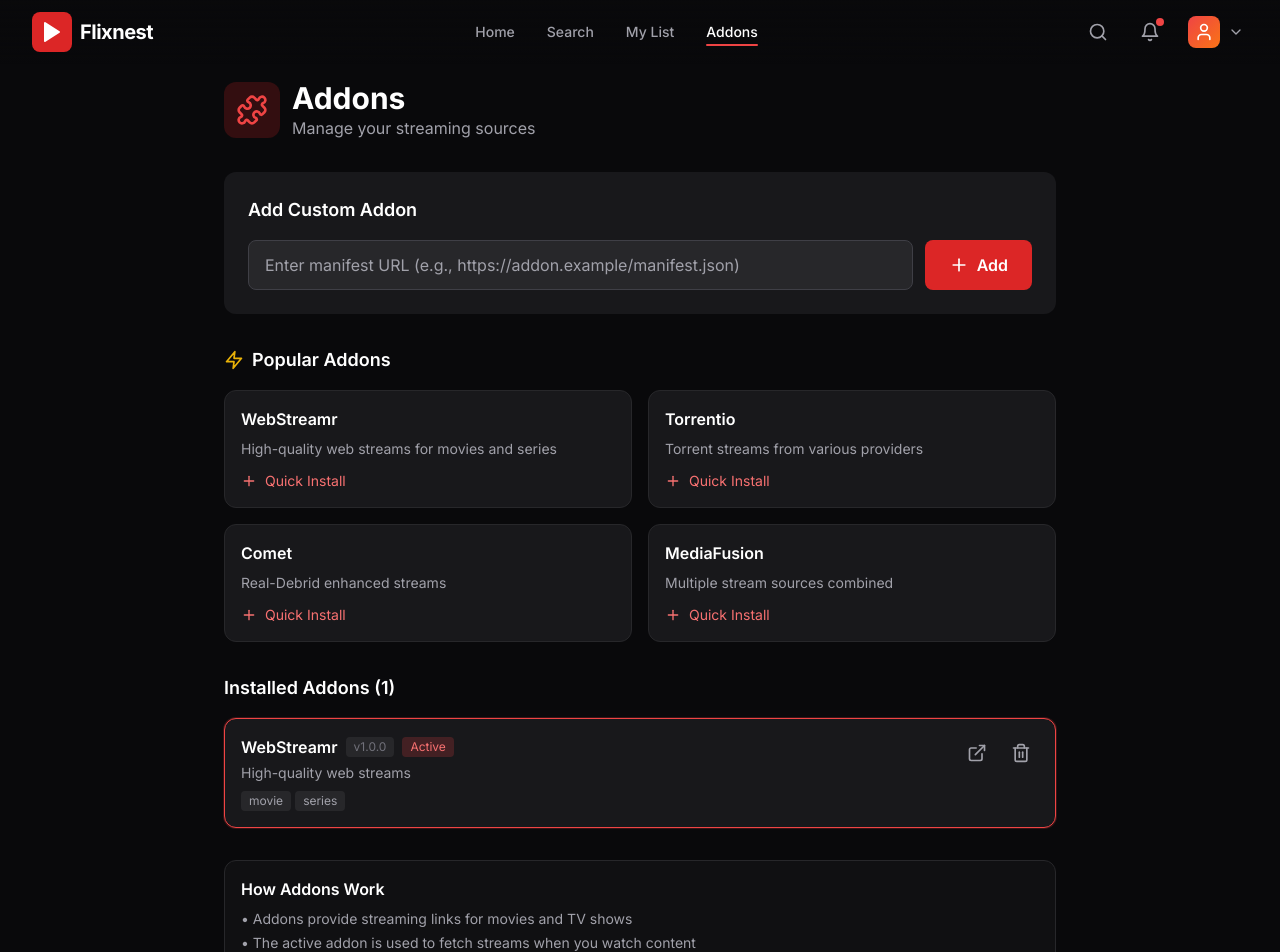
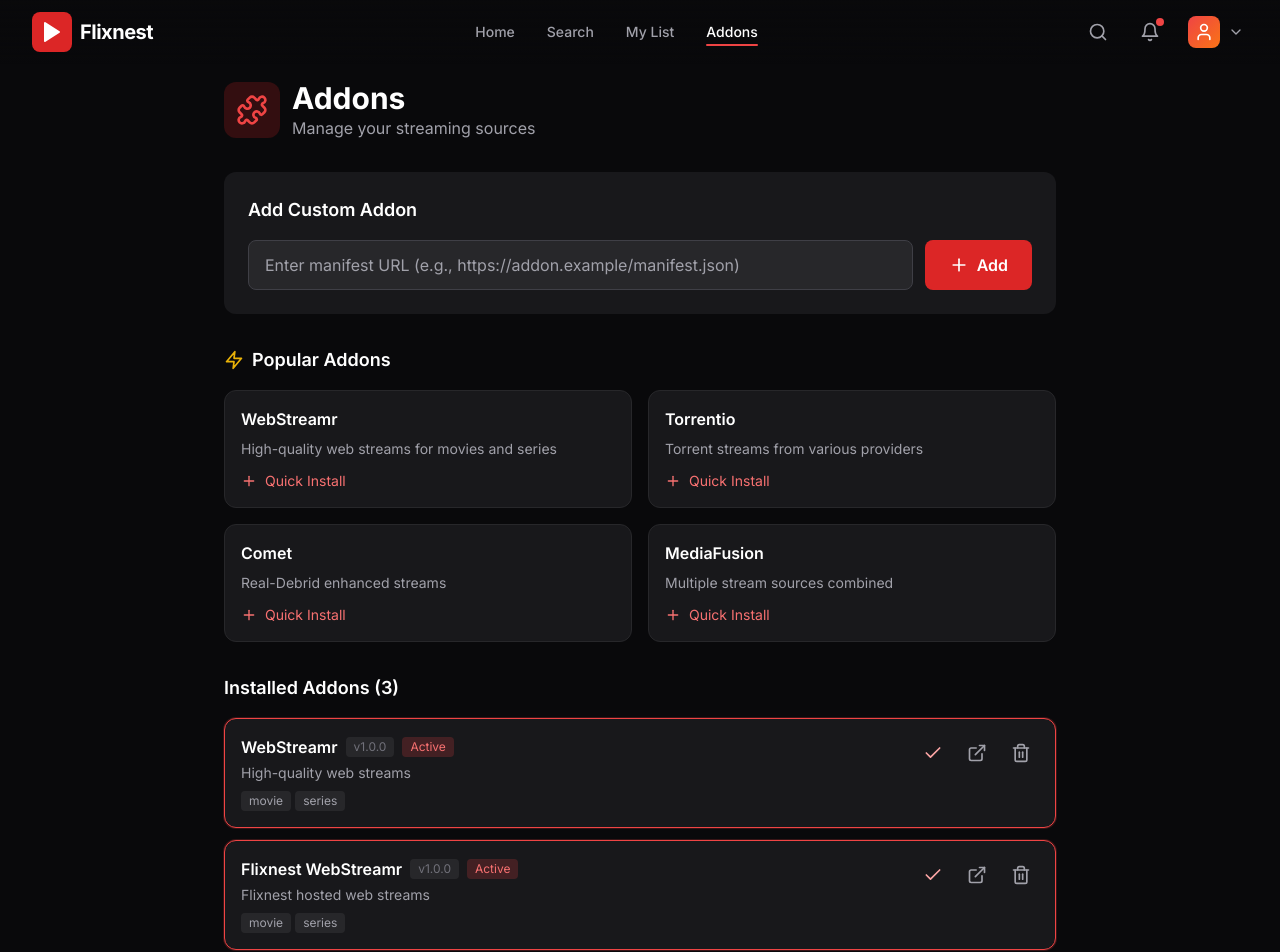
Before and after one commit to Thsandorh/flixnest-web, a Next.js app: page /addons in a window 1280 px wide. Shown: the top 952 px of the page. Built offline with nearby package versions, Linux system fonts and the light colour scheme.

Commit message:
Adjust external player flow and labels

```diff
--- a/app/addons/page.tsx
+++ b/app/addons/page.tsx
@@ -45,7 +45,7 @@ export default function AddonsPage() {
   const [isLoading, setIsLoading] = useState(false);
   const [error, setError] = useState<string | null>(null);
 
-  const { addons, activeAddon, addAddon, removeAddon, setActiveAddon, getAddonByManifest } =
+  const { addons, activeAddons, addAddon, removeAddon, toggleActiveAddon, getAddonByManifest } =
     useAddonStore();
 
   const handleAddAddon = async (url?: string) => {
@@ -113,9 +113,19 @@ export default function AddonsPage() {
     toast.success(`${addon.name} removed`);
   };
 
-  const handleSetActive = (addon: Addon) => {
-    setActiveAddon(addon);
-    toast.success(`${addon.name} is now active`);
+  const handleToggleActive = (addon: Addon) => {
+    const isActive = activeAddons.some((active) => active.id === addon.id);
+    if (isActive && activeAddons.length <= 1) {
+      toast.error('At least one addon must remain active');
+      return;
+    }
+
+    toggleActiveAddon(addon);
+    toast.success(
+      isActive
+        ? `${addon.name} is no longer active`
+        : `${addon.name} is now active`
+    );
   };
 
   return (
@@ -235,7 +245,7 @@ export default function AddonsPage() {
           <div className="space-y-3">
             <AnimatePresence mode="popLayout">
               {addons.map((addon) => {
-                const isActive = activeAddon?.id === addon.id;
+                const isActive = activeAddons.some((active) => active.id === addon.id);
 
                 return (
                   <motion.div
@@ -285,15 +295,17 @@ export default function AddonsPage() {
                       </div>
 
                       <div className="flex items-center gap-2">
-                        {!isActive && (
-                          <button
-                            onClick={() => handleSetActive(addon)}
-                            className="p-2 text-zinc-400 hover:text-green-400 hover:bg-zinc-800 rounded-lg transition-colors"
-                            title="Set as active"
-                          >
-                            <Check className="w-5 h-5" />
-                          </button>
-                        )}
+                        <button
+                          onClick={() => handleToggleActive(addon)}
+                          className={`p-2 rounded-lg transition-colors ${
+                            isActive
+                              ? 'text-red-300 hover:text-red-200 hover:bg-red-500/10'
+                              : 'text-zinc-400 hover:text-green-400 hover:bg-zinc-800'
+                          }`}
+                          title={isActive ? 'Deactivate' : 'Set as active'}
+                        >
+                          <Check className="w-5 h-5" />
+                        </button>
 
                         <a
                           href={addon.manifest}
@@ -326,8 +338,8 @@ export default function AddonsPage() {
           <h3 className="font-semibold text-white mb-2">How Addons Work</h3>
           <ul className="text-sm text-zinc-400 space-y-1">
             <li>• Addons provide streaming links for movies and TV shows</li>
-            <li>• The active addon is used to fetch streams when you watch content</li>
-            <li>• You can install multiple addons and switch between them</li>
+            <li>• Active addons are used together to fetch streams when you watch content</li>
+            <li>• You can keep multiple addons active at the same time</li>
             <li>• Some addons may require additional setup (like Real-Debrid)</li>
           </ul>
         </div>
--- a/app/watch/[type]/[id]/page.tsx
+++ b/app/watch/[type]/[id]/page.tsx
@@ -28,7 +28,7 @@ import {
   useWatchlistStore,
   useAddonStore,
 } from '@/store';
-import { getStreams, getSubtitles, getExternalIds, parseStreamInfo, type Stream } from '@/lib/stremio';
+import { getStreamsFromMultipleAddons, getSubtitles, getExternalIds, parseStreamInfo, type Stream } from '@/lib/stremio';
 
 const TMDB_API_KEY = 'ffe7ef8916c61835264d2df68276ddc2';
 const TMDB_BASE = 'https://api.themoviedb.org/3';
@@ -78,9 +78,14 @@ export default function WatchPage() {
   const [isSeasonExpanded, setIsSeasonExpanded] = useState(true);
   const [isStreamListExpanded, setIsStreamListExpanded] = useState(false);
 
-  const { activeAddon } = useAddonStore();
+  const { activeAddons } = useAddonStore();
   const { isInWatchlist, toggleWatchlist } = useWatchlistStore();
   const { history, updateProgress, markEpisodeWatched, isEpisodeWatched, getEpisodeProgress } = useHistoryStore();
+
+  const isAutoPlayableStream = (stream: Stream) => {
+    const source = (stream.name || stream.title || '').toLowerCase();
+    return source.includes('vixsrc') || source.includes('vidscr');
+  };
 
   // Fetch media details
   const { data: details, isLoading: detailsLoading } = useQuery({
@@ -121,7 +126,14 @@ export default function WatchPage() {
 
   // Fetch streams when ready
   useEffect(() => {
-    if (!imdbId || !activeAddon) return;
+    if (!imdbId) return;
+    if (activeAddons.length === 0) {
+      setAvailableStreams([]);
+      setSelectedStream(null);
+      setStreamUrl(null);
+      setStreamError('No active addons. Enable at least one on the Addons page.');
+      return;
+    }
 
     const fetchStreams = async () => {
       setIsLoadingStream(true);
@@ -129,8 +141,8 @@ export default function WatchPage() {
 
       try {
         const stremioType = type === 'tv' ? 'series' : 'movie';
-        const streams = await getStreams(
-          activeAddon.manifest,
+        const streams = await getStreamsFromMultipleAddons(
+          activeAddons.map((addon) => addon.manifest),
           stremioType,
           imdbId,
           type === 'tv' ? selectedSeason : undefined,
@@ -139,12 +151,18 @@ export default function WatchPage() {
 
         if (streams.length > 0) {
           setAvailableStreams(streams);
-          // Auto-select first stream
-          if (streams[0].url) {
-            setSelectedStream(streams[0]);
-            setStreamUrl(streams[0].url);
-            const info = parseStreamInfo(streams[0]);
+          const autoPlayableStream = streams.find((stream) =>
+            isAutoPlayableStream(stream)
+          );
+          if (autoPlayableStream?.url) {
+            setSelectedStream(autoPlayableStream);
+            setStreamUrl(autoPlayableStream.url);
+            const info = parseStreamInfo(autoPlayableStream);
             toast.success(`Found ${streams.length} stream(s) - Playing ${info.quality}`);
+          } else {
+            setSelectedStream(null);
+            setStreamUrl(null);
+            setStreamError('Only VixSrc or VidScr streams can be auto-played.');
           }
         } else {
           setAvailableStreams([]);
@@ -176,7 +194,7 @@ export default function WatchPage() {
     };
 
     fetchStreams();
-  }, [imdbId, activeAddon, type, selectedSeason, selectedEpisode]);
+  }, [imdbId, activeAddons, type, selectedSeason, selectedEpisode]);
 
   // Update URL when episode changes
   useEffect(() => {
@@ -264,14 +282,19 @@ export default function WatchPage() {
   };
 
   const handleStreamSelect = (stream: Stream) => {
-    if (stream.url) {
-      setSelectedStream(stream);
-      setStreamUrl(stream.url);
-      const info = parseStreamInfo(stream);
-      toast.success(`Switched to ${info.quality} - ${info.source}`);
-      setIsStreamListExpanded(false);
-      window.scrollTo({ top: 0, behavior: 'smooth' });
+    if (!stream.url) return;
+
+    if (!isAutoPlayableStream(stream)) {
+      toast.info('This link opens in an external player.');
+      return;
     }
+
+    setSelectedStream(stream);
+    setStreamUrl(stream.url);
+    const info = parseStreamInfo(stream);
+    toast.success(`Switched to ${info.quality} - ${info.source}`);
+    setIsStreamListExpanded(false);
+    window.scrollTo({ top: 0, behavior: 'smooth' });
   };
 
   const inWatchlist = isInWatchlist(tmdbId);
@@ -384,6 +407,7 @@ export default function WatchPage() {
                     const streamInfo = parseStreamInfo(stream);
                     const isSelected = selectedStream?.url === stream.url;
                     const isM3u8 = stream.url?.includes('.m3u8') || stream.url?.includes('m3u8');
+                    const isAutoPlayable = isAutoPlayableStream(stream);
 
                     return (
                       <button
@@ -404,6 +428,11 @@ export default function WatchPage() {
                           <div className="text-left">
                             <div className="font-medium flex items-center gap-2">
                               {streamInfo.source}
+                              {!isAutoPlayable && (
+                                <span className="px-2 py-0.5 bg-amber-600/20 text-amber-300 rounded text-xs">
+                                  Open in external player
+                                </span>
+                              )}
                               {isM3u8 && (
                                 <span className="px-2 py-0.5 bg-blue-600/20 text-blue-400 rounded text-xs">
                                   HLS
--- a/store/index.ts
+++ b/store/index.ts
@@ -40,27 +40,45 @@ export interface WatchlistItem {
 // Addon Store
 interface AddonState {
   addons: Addon[];
-  activeAddon: Addon | null;
+  activeAddons: Addon[];
   addAddon: (addon: Addon) => void;
   removeAddon: (id: string) => void;
-  setActiveAddon: (addon: Addon | null) => void;
+  toggleActiveAddon: (addon: Addon) => void;
   getAddonByManifest: (manifest: string) => Addon | undefined;
 }
 
-const DEFAULT_ADDON: Addon = {
+const DEFAULT_ADDONS: Addon[] = [
+  {
     id: 'webstreamr',
     name: 'WebStreamr',
     manifest: 'https://webstreamr.hayd.uk/manifest.json',
     version: '1.0.0',
     description: 'High-quality web streams',
     types: ['movie', 'series'],
-};
+  },
+  {
+    id: 'flixnest-webstreamr',
+    name: 'Flixnest WebStreamr',
+    manifest: 'https://flixnest.app/addon/webstreamr/manifest.json',
+    version: '1.0.0',
+    description: 'Flixnest hosted web streams',
+    types: ['movie', 'series'],
+  },
+  {
+    id: 'nuviostreams',
+    name: 'NuvioStreams',
+    manifest: 'https://nuviostreams.hayd.uk/manifest.json',
+    version: '1.0.0',
+    description: 'NuvioStreams web sources',
+    types: ['movie', 'series'],
+  },
+];
 
 export const useAddonStore = create<AddonState>()(
   persist(
     (set, get) => ({
-      addons: [DEFAULT_ADDON],
-      activeAddon: DEFAULT_ADDON,
+      addons: DEFAULT_ADDONS,
+      activeAddons: DEFAULT_ADDONS,
 
       addAddon: (addon) =>
         set((state) => {
@@ -70,13 +88,30 @@ export const useAddonStore = create<AddonState>()(
         }),
 
       removeAddon: (id) =>
-        set((state) => ({
-          addons: state.addons.filter((a) => a.id !== id),
-          activeAddon:
-            state.activeAddon?.id === id ? state.addons[0] || null : state.activeAddon,
-        })),
+        set((state) => {
+          const remainingAddons = state.addons.filter((a) => a.id !== id);
+          const remainingActive = state.activeAddons.filter((a) => a.id !== id);
+          return {
+            addons: remainingAddons,
+            activeAddons:
+              remainingActive.length > 0
+                ? remainingActive
+                : remainingAddons.length > 0
+                  ? [remainingAddons[0]]
+                  : [],
+          };
+        }),
 
-      setActiveAddon: (addon) => set({ activeAddon: addon }),
+      toggleActiveAddon: (addon) =>
+        set((state) => {
+          const isActive = state.activeAddons.some((a) => a.id === addon.id);
+          if (isActive) {
+            return {
+              activeAddons: state.activeAddons.filter((a) => a.id !== addon.id),
+            };
+          }
+          return { activeAddons: [...state.activeAddons, addon] };
+        }),
 
       getAddonByManifest: (manifest) => get().addons.find((a) => a.manifest === manifest),
     }),
```
Also changed, not shown: components/player/video-player.tsx (+18 -19 lines). Lines whose indentation alone changed are shown as unchanged.
